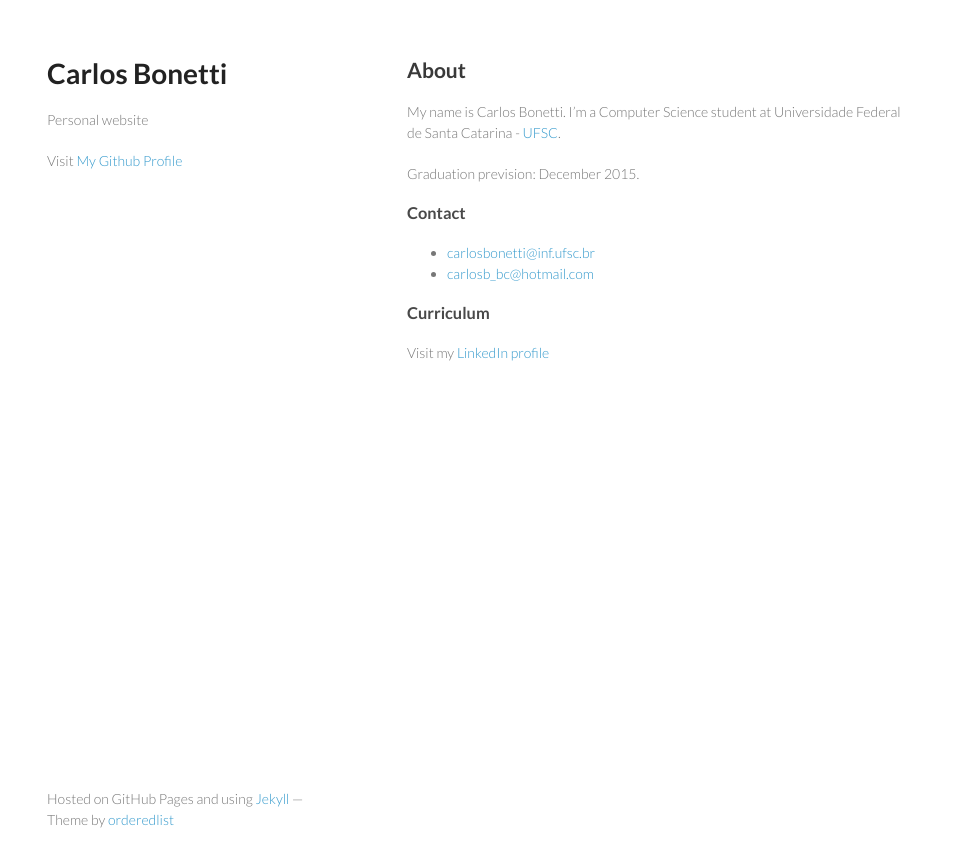
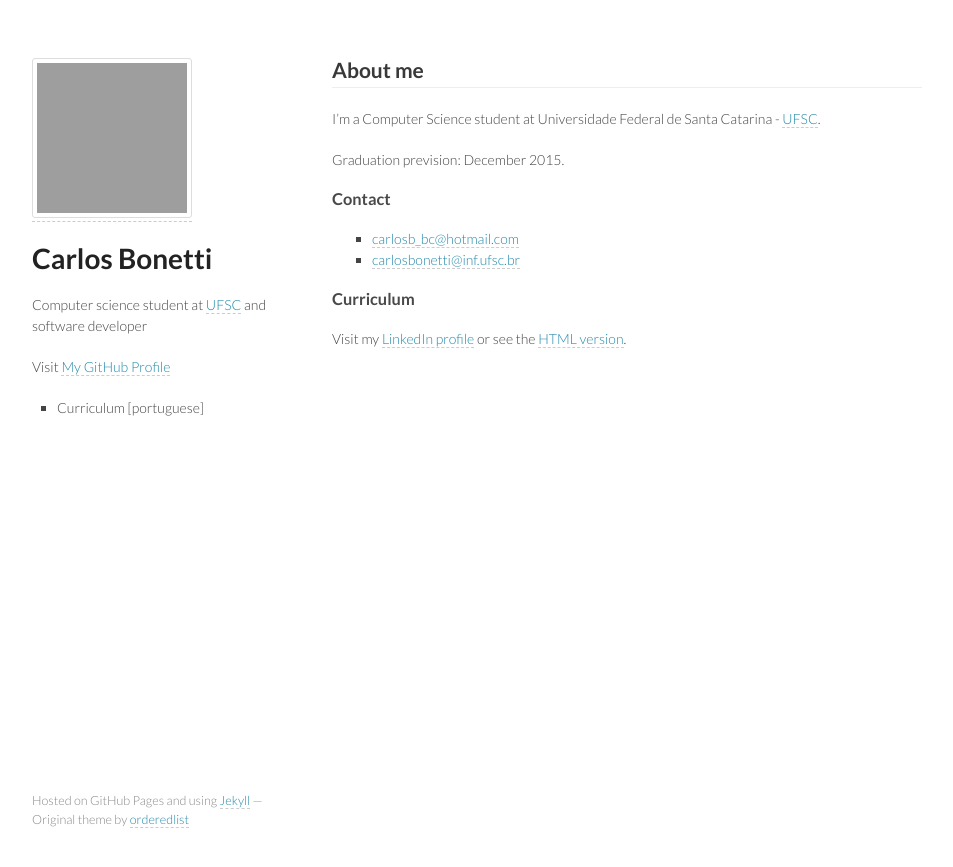
Before and after one commit to CarlosBonetti/carlosbonetti.github.io, a Jekyll site: the page built from index.md, in a window 1280 px wide. Shown: the top 867 px of the page, without its empty margins (163-1116 px from the left). Built offline with Jekyll 4.4.1, drawn with Linux system fonts in a browser that asks for light colours; grey boxes are pictures that could not be loaded.

Commit message:
Layout updated and created 'curriculum' page

```diff
--- a/_includes/footer.md
+++ b/_includes/footer.md
@@ -1,2 +1,2 @@
 
-Hosted on GitHub Pages and using [Jekyll](https://github.com/mojombo/jekyll) &mdash; Theme by [orderedlist](https://github.com/orderedlist)
+Hosted on GitHub Pages and using [Jekyll](https://github.com/mojombo/jekyll) &mdash; Original theme by [orderedlist](https://github.com/orderedlist)
--- a/_includes/header.md
+++ b/_includes/header.md
@@ -1,6 +1,10 @@
 
-# Carlos Bonetti
+[![Avatar](https://secure.gravatar.com/avatar/7c0f70f86fa973656be9ec9084671662?s=150)](/index.html)
 
-Personal website
+# [Carlos Bonetti](/index.html)
 
-Visit [My Github Profile](https://github.com/CarlosBonetti)
+Computer science student at [UFSC](http://ufsc.br) and software developer
+
+Visit [My GitHub Profile](https://github.com/CarlosBonetti)
+
+* [Curriculum \[portuguese\]](/curriculum.html)
--- a/index.md
+++ b/index.md
@@ -3,17 +3,17 @@
 title: Carlos Bonetti
 ---
 
-## About
+## About me
 
-My name is Carlos Bonetti. I'm a Computer Science student at Universidade Federal de Santa Catarina - [UFSC](http://ufsc.br/).
+I'm a Computer Science student at Universidade Federal de Santa Catarina - [UFSC](http://ufsc.br/).
 
 Graduation prevision: December 2015.
 
 ### Contact
 
+* <carlosb_bc@hotmail.com>
 * <carlosbonetti@inf.ufsc.br>
-* <carlosb_bc@hotmail.com>
 
 ### Curriculum
 
-Visit my [LinkedIn profile](http://br.linkedin.com/pub/carlos-bonetti/37/862/7aa/)
+Visit my [LinkedIn profile](http://br.linkedin.com/pub/carlos-bonetti/37/862/7aa/) or see the [HTML version](/curriculum.html).
--- a/stylesheets/styles.css
+++ b/stylesheets/styles.css
@@ -3,7 +3,7 @@
 body {
   padding:50px;
   font:14px/1.5 Lato, "Helvetica Neue", Helvetica, Arial, sans-serif;
-  color:#777;
+  color:#444;
   font-weight:300;
 }
 
@@ -24,18 +24,51 @@
   font-size:28px;
 }
 
+h1 a, h1 a:hover {
+  color:#222;
+  border:0;
+  font-weight:bold;
+}
+
 h2 {
   color:#393939;
+  padding-bottom:6px;
+  border-bottom:1px solid #eee;
 }
 
 h3, h4, h5, h6 {
   color:#494949;
 }
 
+img {
+  border:1px solid #ddd;
+  padding:4px;
+  -webkit-border-radius: 3px;
+  -moz-border-radius: 3px;
+  border-radius: 3px;
+}
+
+::selection {
+  background: #eee;
+}
+::-moz-selection {
+  background: #eee;
+}
+
 a {
-  color:#39c;
+  color:#28a;
   font-weight:400;
   text-decoration:none;
+  border-bottom:1px dashed #ccc;
+}
+
+a:hover {
+  color:#444;
+  border-bottom:1px solid #ccc;
+}
+
+a:active {
+  background-color:#eee;
 }
 
 a small {
@@ -46,7 +79,7 @@
 }
 
 .wrapper {
-  width:860px;
+  width:890px;
   margin:0 auto;
 }
 
@@ -95,47 +128,67 @@
   max-width:100%;
 }
 
+ul {
+  list-style:square;
+}
+
+dd + dt {
+  margin-top:15px;
+}
+
 header {
-  width:270px;
+  width:260px;
   float:left;
   position:fixed;
 }
 
 header ul {
-  list-style:none;
   height:40px;
-
   padding:0;
-
-  background: #eee;
-  background: -moz-linear-gradient(top, #f8f8f8 0%, #dddddd 100%);
-  background: -webkit-gradient(linear, left top, left bottom, color-stop(0%,#f8f8f8), color-stop(100%,#dddddd));
-  background: -webkit-linear-gradient(top, #f8f8f8 0%,#dddddd 100%);
-  background: -o-linear-gradient(top, #f8f8f8 0%,#dddddd 100%);
-  background: -ms-linear-gradient(top, #f8f8f8 0%,#dddddd 100%);
-  background: linear-gradient(top, #f8f8f8 0%,#dddddd 100%);
-
-  border-radius:5px;
-  border:1px solid #d2d2d2;
-  box-shadow:inset #fff 0 1px 0, inset rgba(0,0,0,0.03) 0 -1px 0;
-  width:270px;
+  margin-left:25px;
 }
 
-header li {
-  width:89px;
-  float:left;
-  border-right:1px solid #d2d2d2;
-  height:40px;
+header li p {
+  margin:0;
+  padding:0;
 }
 
-header ul a {
-  line-height:1;
-  font-size:11px;
-  color:#999;
-  display:block;
-  text-align:center;
-  padding-top:6px;
-  height:40px;
+header li a {
+  border:0;
+  color:#444;
+}
+
+header img:hover {
+  -webkit-animation-name: spin;
+  -webkit-animation-duration: 2s;
+  -webkit-animation-iteration-count: 1;
+  -webkit-animation-timing-function: ease;
+  -moz-animation-name: spin;
+  -moz-animation-duration: 2s;
+  -moz-animation-iteration-count: 1;
+  -moz-animation-timing-function: ease;
+  -ms-animation-name: spin;
+  -ms-animation-duration: 2s;
+  -ms-animation-iteration-count: 1;
+  -ms-animation-timing-function: ease;
+
+  animation-name: spin;
+  animation-duration: 2s;
+  animation-iteration-count: 1;
+  animation-timing-function: ease;
+}
+
+@-moz-keyframes spin {
+  from { -moz-transform: rotate(0deg); }
+  to { -moz-transform: rotate(360deg); }
+}
+@-webkit-keyframes spin {
+  from { -webkit-transform: rotate(0deg); }
+  to { -webkit-transform: rotate(360deg); }
+}
+@keyframes spin {
+  from {transform:rotate(0deg);}
+  to {transform:rotate(360deg);}
 }
 
 strong {
@@ -143,24 +196,8 @@
   font-weight:700;
 }
 
-header ul li + li {
-  width:88px;
-  border-left:1px solid #fff;
-}
-
-header ul li + li + li {
-  border-right:none;
-  width:89px;
-}
-
-header ul a strong {
-  font-size:14px;
-  display:block;
-  color:#222;
-}
-
 section {
-  width:500px;
+  width:590px;
   float:right;
   padding-bottom:50px;
 }
@@ -177,10 +214,12 @@
 }
 
 footer {
-  width:270px;
+  width:260px;
   float:left;
   position:fixed;
   bottom:50px;
+  font-size:0.9em;
+  color:#888;
 }
 
 @media print, screen and (max-width: 960px) {
```
Also changed, not shown: curriculum.md (added, +82 -0 lines), _config.yml (line endings or trailing spaces), 1 other file.
